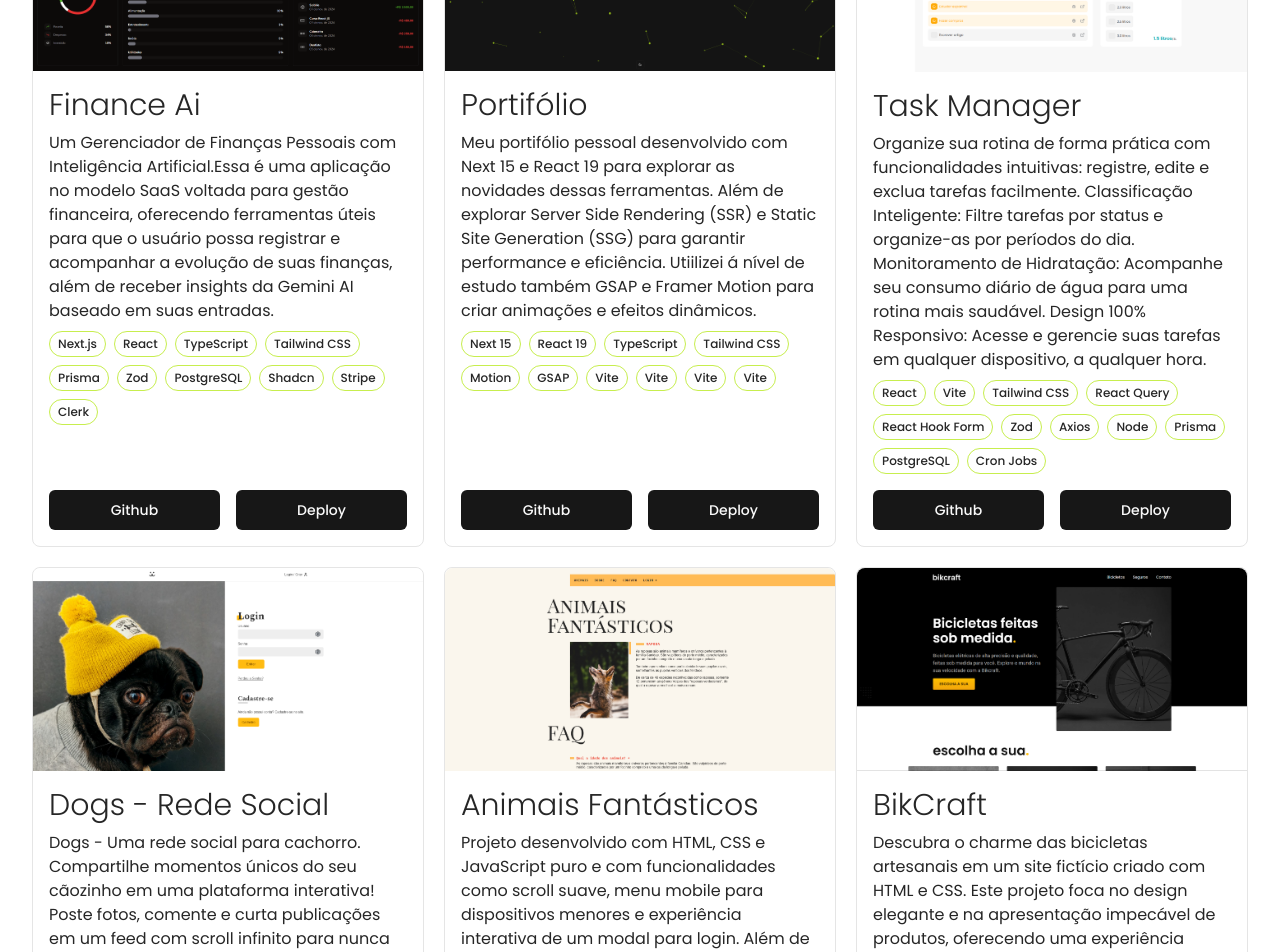
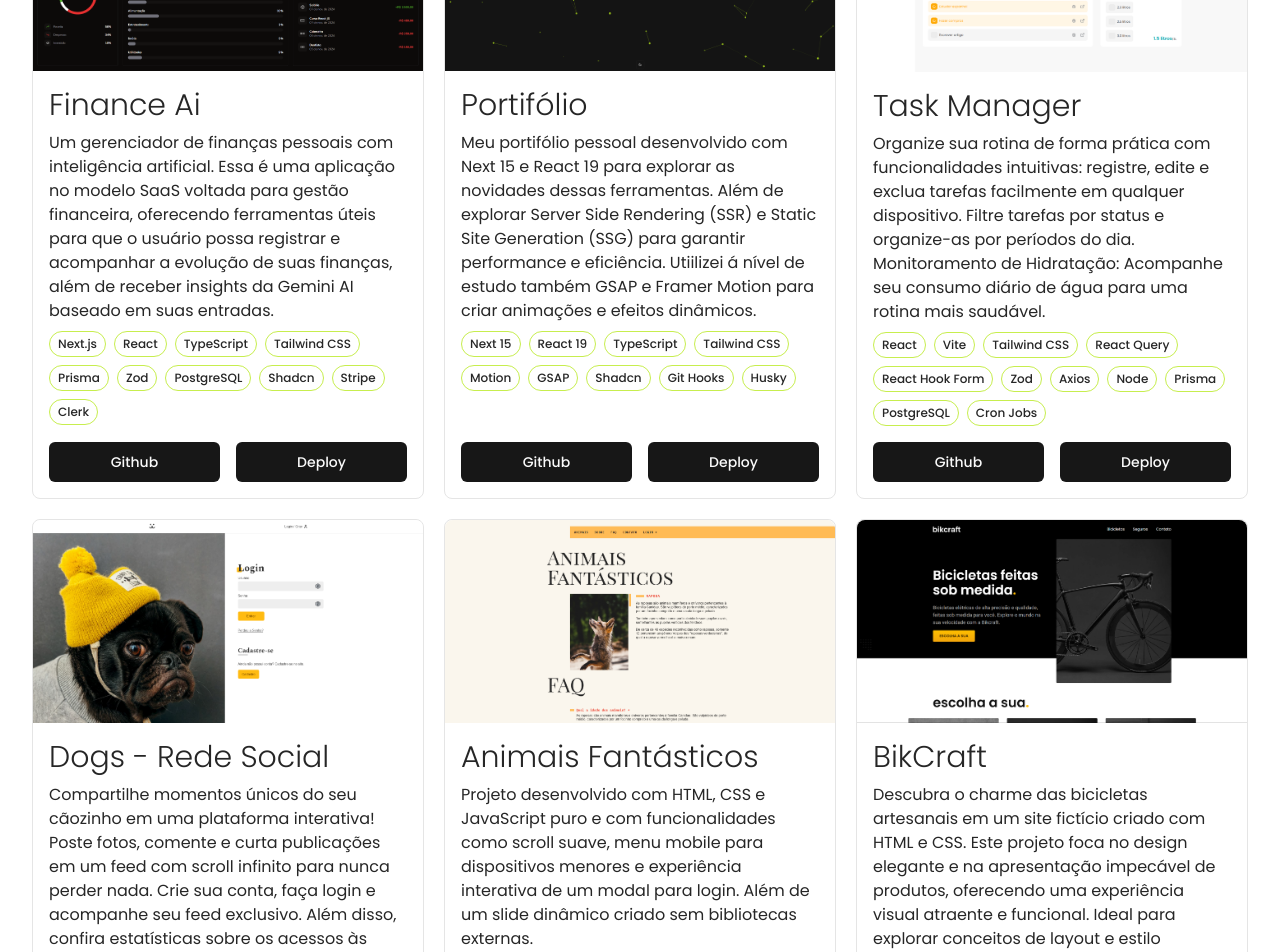
Before and after one commit to araujoerick/portifolio, a Next.js app: page /portifolio in a window 1280 px wide. Shown: the part 880-1832 px from the top of the page. Built offline with nearby package versions, Linux system fonts and the light colour scheme.

Commit message:
:pencil: change description text

```diff
--- a/app/about/_components/education-cards.tsx
+++ b/app/about/_components/education-cards.tsx
@@ -15,28 +15,28 @@ const EducationCards = () => {
         organization="Origamid"
         startDate="Dezembro de 2024"
         endDate="Janeiro de 2025"
-        buttonHref="#"
+        buttonHref="https://www.origamid.com/certificate/25ad45b1"
       />
       <EducationCard
         education="React Completo"
         organization="Origamid"
         startDate="Maio de 2024"
         endDate="Agosto de 2025"
-        buttonHref="#"
+        buttonHref="https://www.origamid.com/certificate/17f07bf7"
       />
       <EducationCard
         education="JavaScript Completo ES6+"
         organization="Origamid"
         startDate="Janeiro de 2024"
         endDate="Abril de 2024"
-        buttonHref="#"
+        buttonHref="https://www.origamid.com/certificate/ce69d931"
       />
       <EducationCard
-        education="UI Design"
+        education="HTML e CSS"
         organization="Origamid"
-        startDate="Setembro de 2023"
-        endDate="Novembro de 2023"
-        buttonHref="#"
+        startDate="Outubro de 2023"
+        endDate="Dezembro de 2023"
+        buttonHref="https://www.origamid.com/certificate/2a8249ae"
       />
     </>
   );
--- a/app/portifolio/_components/project-cards.tsx
+++ b/app/portifolio/_components/project-cards.tsx
@@ -6,7 +6,7 @@ const projects = [
   {
     title: "Finance Ai",
     description:
-      "Um Gerenciador de Finanças Pessoais com Inteligência Artificial.Essa é uma aplicação no modelo SaaS voltada para gestão financeira, oferecendo ferramentas úteis para que o usuário possa registrar e acompanhar a evolução de suas finanças, além de receber insights da Gemini AI baseado em suas entradas.",
+      "Um gerenciador de finanças pessoais com inteligência artificial. Essa é uma aplicação no modelo SaaS voltada para gestão financeira, oferecendo ferramentas úteis para que o usuário possa registrar e acompanhar a evolução de suas finanças, além de receber insights da Gemini AI baseado em suas entradas.",
     imageSrc: "/projects/financeai.png",
     techs: [
       "Next.js",
@@ -35,10 +35,9 @@ const projects = [
       "Tailwind CSS",
       "Motion",
       "GSAP",
-      "Vite",
-      "Vite",
-      "Vite",
-      "Vite",
+      "Shadcn",
+      "Git Hooks",
+      "Husky",
     ],
     githubLink: "https://github.com/araujoerick/portifolio",
     deployLink: "##",
@@ -46,7 +45,7 @@ const projects = [
   {
     title: "Task Manager",
     description:
-      "Organize sua rotina de forma prática com funcionalidades intuitivas: registre, edite e exclua tarefas facilmente. Classificação Inteligente: Filtre tarefas por status e organize-as por períodos do dia. Monitoramento de Hidratação: Acompanhe seu consumo diário de água para uma rotina mais saudável. Design 100% Responsivo: Acesse e gerencie suas tarefas em qualquer dispositivo, a qualquer hora.",
+      "Organize sua rotina de forma prática com funcionalidades intuitivas: registre, edite e exclua tarefas facilmente em qualquer dispositivo. Filtre tarefas por status e organize-as por períodos do dia. Monitoramento de Hidratação: Acompanhe seu consumo diário de água para uma rotina mais saudável.",
     imageSrc: "/projects/task-manager.png",
     techs: [
       "React",
@@ -67,7 +66,7 @@ const projects = [
   {
     title: "Dogs - Rede Social",
     description:
-      "Dogs - Uma rede social para cachorro. Compartilhe momentos únicos do seu cãozinho em uma plataforma interativa! Poste fotos, comente e curta publicações em um feed com scroll infinito para nunca perder nada. Crie sua conta, faça login e acompanhe seu feed exclusivo. Além disso, confira estatísticas sobre os acessos às suas fotos. Desenvolvido com React e CSS Modules, este projeto oferece uma experiência dinâmica e responsiva.",
+      "Compartilhe momentos únicos do seu cãozinho em uma plataforma interativa! Poste fotos, comente e curta publicações em um feed com scroll infinito para nunca perder nada. Crie sua conta, faça login e acompanhe seu feed exclusivo. Além disso, confira estatísticas sobre os acessos às suas fotos.",
     imageSrc: "/projects/dogs-social.png",
     techs: [
       "React",
```
